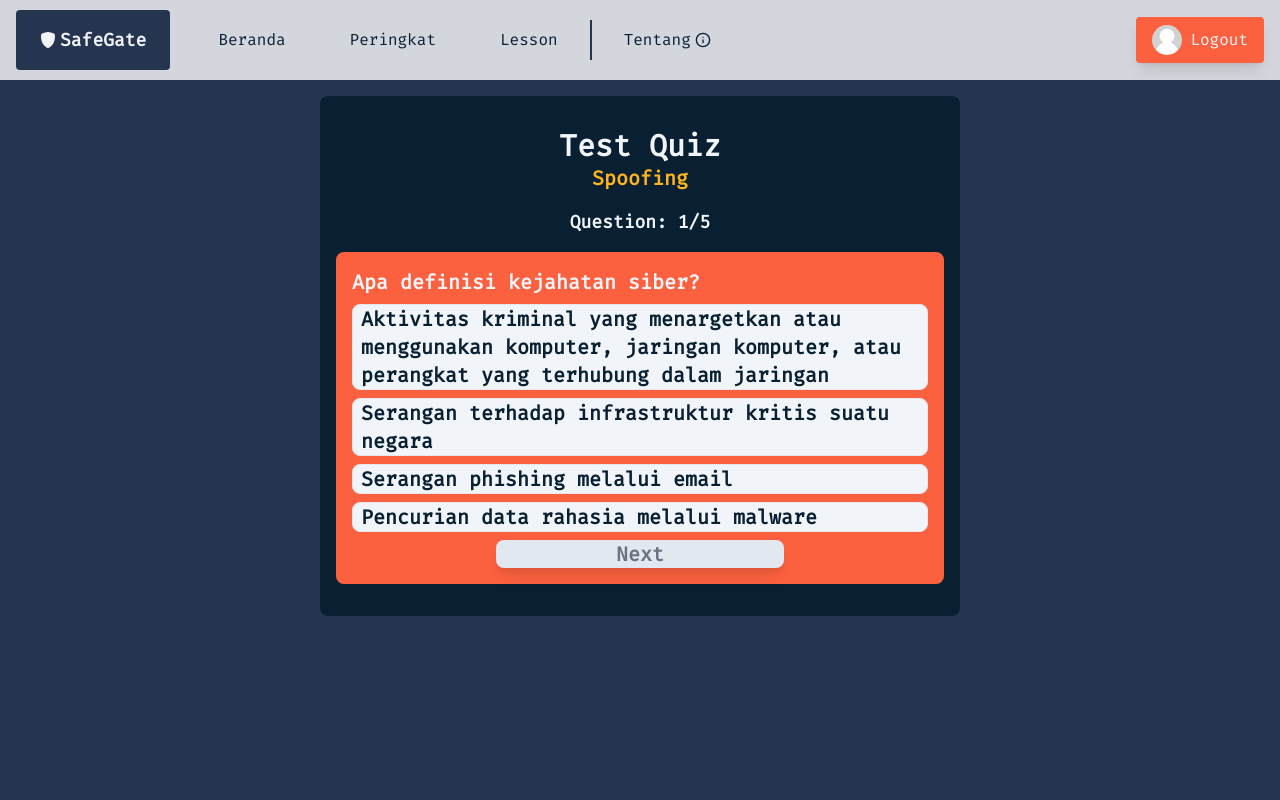
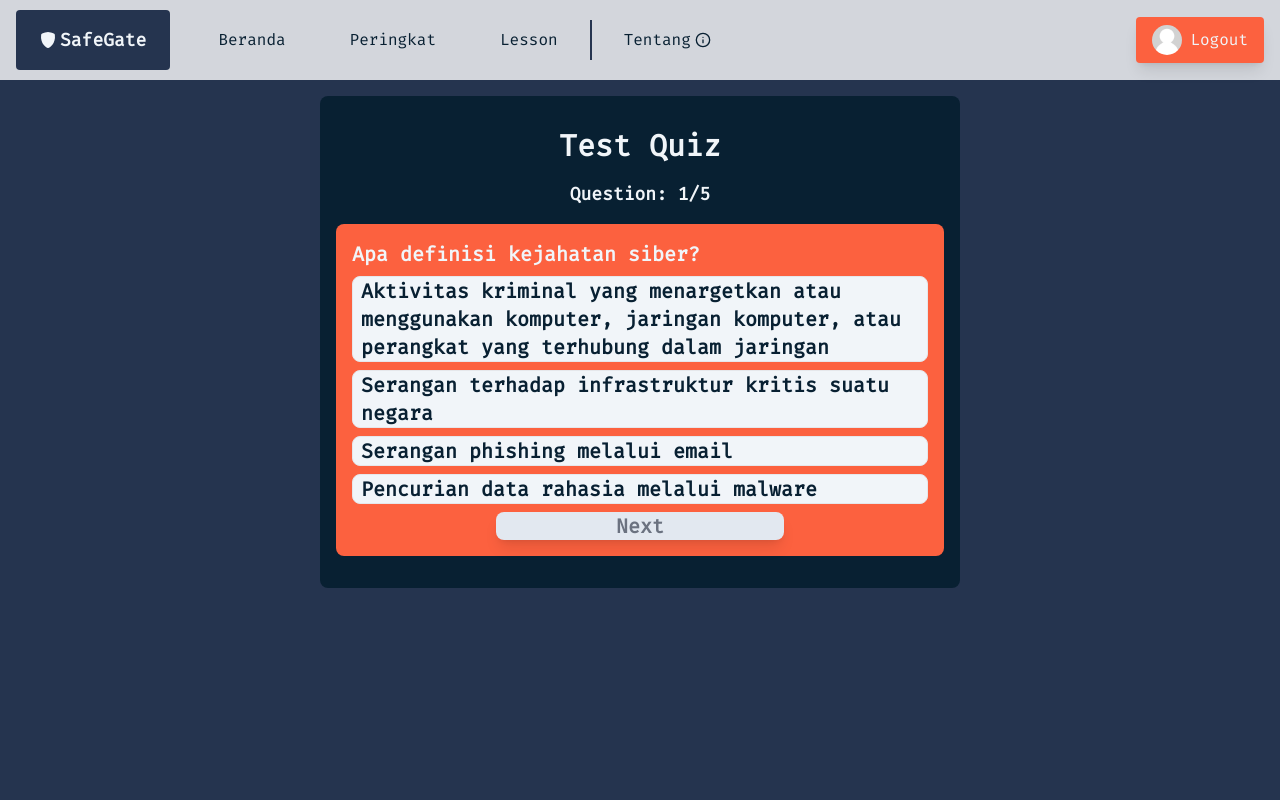
Before and after one commit to EdrickSugihartoPutra/safegate, a Next.js app: page /lesson/1/quiz/1 in a window 1280 px wide. Shown: the top 800 px of the page. Built offline with nearby package versions, Linux system fonts and the light colour scheme.

Commit message:
remove static content

```diff
--- a/app/lesson/[slug]/quiz/[id]/page.tsx
+++ b/app/lesson/[slug]/quiz/[id]/page.tsx
@@ -85,7 +85,7 @@ export default function Quiz({ params }: { params: { id: string } }) {
     <>
       <div className="container flex flex-col w-full md:w-1/2 bg-dark text-light justify-center items-center py-8 rounded-lg">
         <h1 className="text-light font-semibold text-3xl">Test Quiz</h1>
-        <h2 className="text-gold font-semibold text-xl">Spoofing</h2>
+        <h2 className="text-gold font-semibold text-xl"></h2>
         <div className="container flex items-center justify-center my-4">
           <h2 className="text-lg font-semibold">
             Question: {activeQuestion + 1}
```
